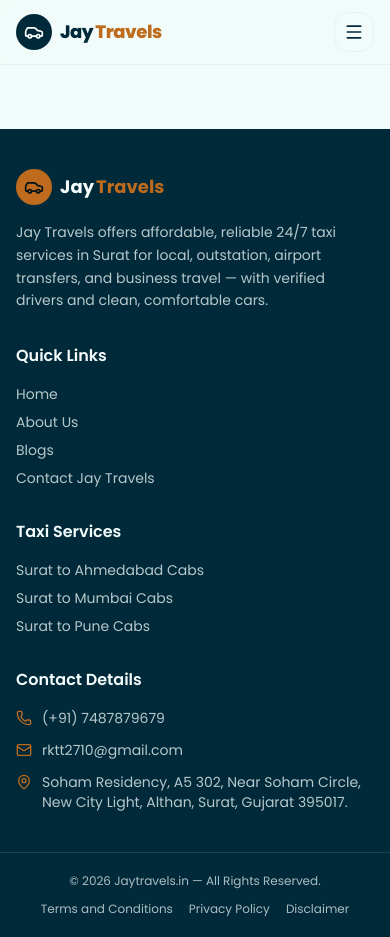
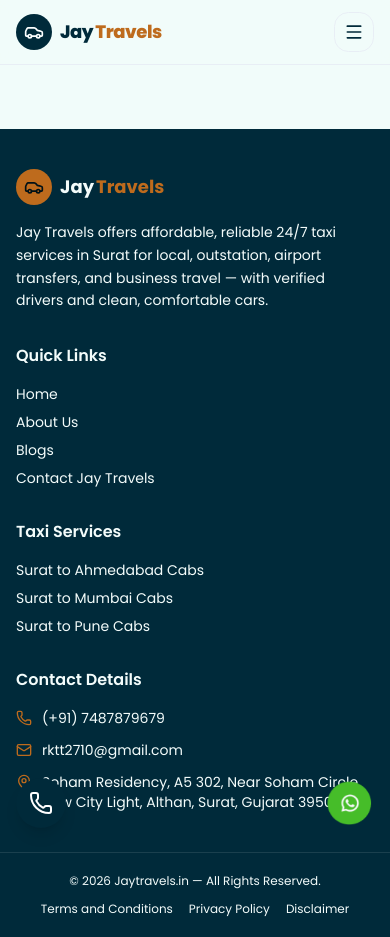
Before and after one commit to dhruviscalelot/jay_travels_website, a React (Vite) app: page / in a window 390 px wide. Built offline with nearby package versions, Linux system fonts and the light colour scheme.

Commit message:
bottom in floating add whatsapp and phone and footer in color set

```diff
--- /dev/null
+++ b/src/assets/images/images.js
@@ -0,0 +1,6 @@
+import whatsappIcon from "../images/whatsapp.png"
+
+export const assets = {
+    whatsappIcon
+
+};
--- a/src/components/Footer.jsx
+++ b/src/components/Footer.jsx
@@ -4,7 +4,7 @@
 
 export function Footer() {
   return (
-    <footer className="mt-16 md:mt-24 bg-primary text-primary-foreground">
+    <footer className="mt-16 md:mt-24 bg-primary text-primary-foreground1">
       <div className="wrapper py-10 md:py-14">
         <div className="flex flex-wrap -mx-4">
           {/* Brand Info */}
@@ -13,11 +13,11 @@
               <span className="inline-flex size-9 items-center justify-center rounded-xl bg-primary-brand text-brand-foreground">
                 <Car className="size-5" />
               </span>
-              <span className="text-lg">
+              <span className="text-lg text-primary-foreground1">
                 Jay<span className="text-primary-brand ml-0.5">Travels</span>
               </span>
             </Link>
-            <p className="mt-4 text-sm text-primary-foreground/75 leading-relaxed">
+            <p className="mt-4 text-sm text-primary-foreground1 leading-relaxed">
               Jay Travels offers affordable, reliable 24/7 taxi services in Surat for local, outstation,
               airport transfers, and business travel — with verified drivers and clean, comfortable cars.
             </p>
@@ -26,7 +26,7 @@
           {/* Quick Links */}
           <div className="w-full sm:w-1/2 lg:w-1/4 px-4 mb-8 lg:mb-0">
             <h4 className="font-semibold mb-4">Quick Links</h4>
-            <ul className="space-y-2 text-sm text-primary-foreground/75">
+            <ul className="space-y-2 text-sm text-primary-foreground1">
               <li>
                 <Link to="/" className="hover:text-primary-brand anim">Home</Link>
               </li>
@@ -45,7 +45,7 @@
           {/* Taxi Services */}
           <div className="w-full sm:w-1/2 lg:w-1/4 px-4 mb-8 md:mb-0">
             <h4 className="font-semibold mb-4">Taxi Services</h4>
-            <ul className="space-y-2 text-sm text-primary-foreground/75">
+            <ul className="space-y-2 text-sm text-primary-foreground1">
               <li>Surat to Ahmedabad Cabs</li>
               <li>Surat to Mumbai Cabs</li>
               <li>Surat to Pune Cabs</li>
@@ -55,7 +55,7 @@
           {/* Contact Details */}
           <div className="w-full sm:w-1/2 lg:w-1/4 px-4">
             <h4 className="font-semibold mb-4">Contact Details</h4>
-            <ul className="space-y-3 text-sm text-primary-foreground/75">
+            <ul className="space-y-3 text-sm text-primary-foreground1">
               <li className="flex items-start">
                 <Phone className="size-4 mt-0.5 text-primary-brand shrink-0 mr-2.5" />
                 <span>(+91) 7487879679</span>
@@ -77,7 +77,8 @@
 
       {/* Copyright Bar */}
       <div className="border-t border-white/10">
-        <div className="wrapper py-5 flex flex-col md:flex-row items-center justify-between space-y-3 md:space-y-0 text-center md:text-left text-xs text-primary-foreground/70">
+        <div className="wrapper py-5 flex flex-col md:flex-row items-center justify-between space-y-3
+        md:space-y-0 text-center md:text-left text-xs text-primary-foreground1">
           <p>© 2026 Jaytravels.in — All Rights Reserved.</p>
           <div className="flex flex-wrap justify-center space-x-4">
             <a href="#" className="hover:text-primary-brand anim">Terms and Conditions</a>
--- a/src/components/Header.jsx
+++ b/src/components/Header.jsx
@@ -77,7 +77,7 @@
         {/* Desktop CTA Action Buttons */}
         <div className="hidden lg:flex items-center space-x-2">
           <a href="tel:+917487879679" className="btn_outline text-sm">
-            <Phone className="size-4" /> Call Now
+            <Phone className="size-4 mr-2" /> Call Now
           </a>
           <button onClick={() => handleScroll("book")} className="btn_primary text-sm">
             Book Now
--- a/src/components/Layout.jsx
+++ b/src/components/Layout.jsx
@@ -1,6 +1,8 @@
 import React from 'react'
 import AllRoutes from '../routes/AllRoutes'
+import { Phone } from "lucide-react";
 import Footer from '../components/Footer'
+import { assets } from '../assets/images/images'
 
 const Layout = () => {
 
@@ -8,6 +10,24 @@
     return (
         <>
             <AllRoutes />
+            <a
+                className="fixed left-4 bottom-4 z-50 w-[50px] h-[50px] rounded-full bg-primary text-white flex items-center justify-center shadow-lg"
+            >
+                <Phone size={24} />
+            </a>
+
+            {/* Right Side WhatsApp */}
+            <a
+                target="_blank"
+                rel="noopener noreferrer"
+                className="fixed right-4 bottom-4 z-50 w-[50px] h-[50px] rounded-full flex items-center justify-center"
+            >
+                <img
+                    src={assets?.whatsappIcon}
+                    alt="WhatsApp"
+                    className="max-w-11 lg:max-w-14 object-contain"
+                />
+            </a>
             <Footer />
         </>
     )
--- a/src/index.css
+++ b/src/index.css
@@ -34,7 +34,10 @@
 
   /* Primary action button */
   .btn_primary {
-    @apply inline-flex items-center justify-center space-x-2 rounded-full bg-brand px-5 py-3 font-semibold text-primary-foreground shadow-sm transition-all duration-300 hover:shadow-md active:scale-95 disabled:opacity-50 disabled:pointer-events-none bg-gradient-to-br from-primary-brand to-[#E0B44A];
+    @apply inline-flex items-center justify-center space-x-2 rounded-full
+     bg-brand px-5 py-3 font-semibold text-primary-foreground shadow-sm
+     transition-all duration-300 hover:shadow-md active:scale-95 disabled:opacity-50
+     disabled:pointer-events-none bg-gradient-to-br from-primary-brand to-[#E0B44A];
   }
 
   /* Outline action button */
--- a/tailwind.config.js
+++ b/tailwind.config.js
@@ -38,8 +38,8 @@
           DEFAULT: "#002A3A",
           brand : "#BE6B1D",
           // dark: "#E09626",
-          // foreground: "#0B1727",
-          foreground:"#F3FCFB",
+          foreground: "#0B1727",
+          foreground1: "#F3FCFB",
         },
 
         secondary: {
```
Also changed, not shown: src/assets/images/whatsapp.png (added).
